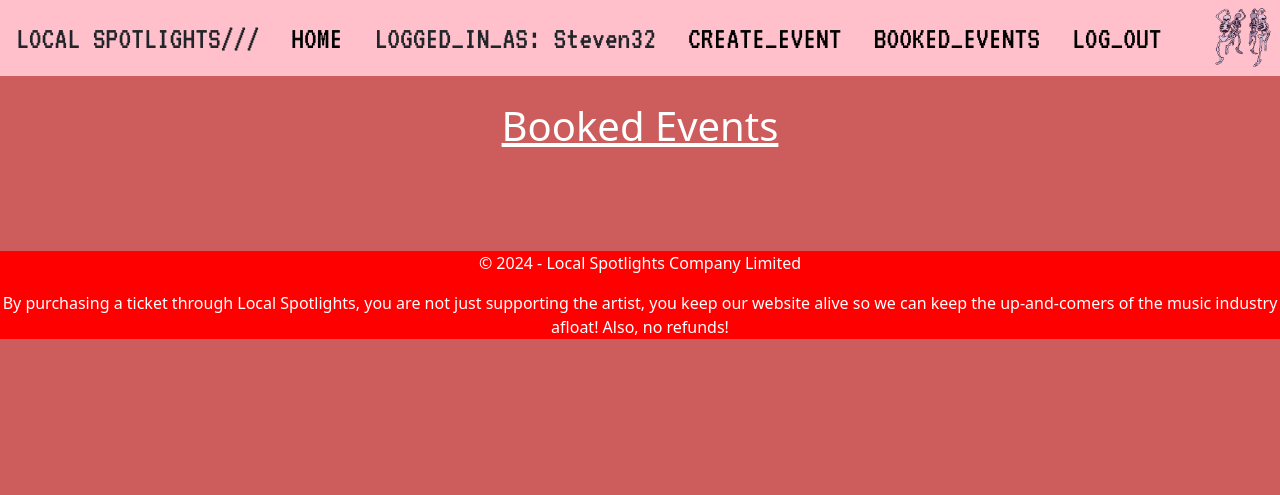
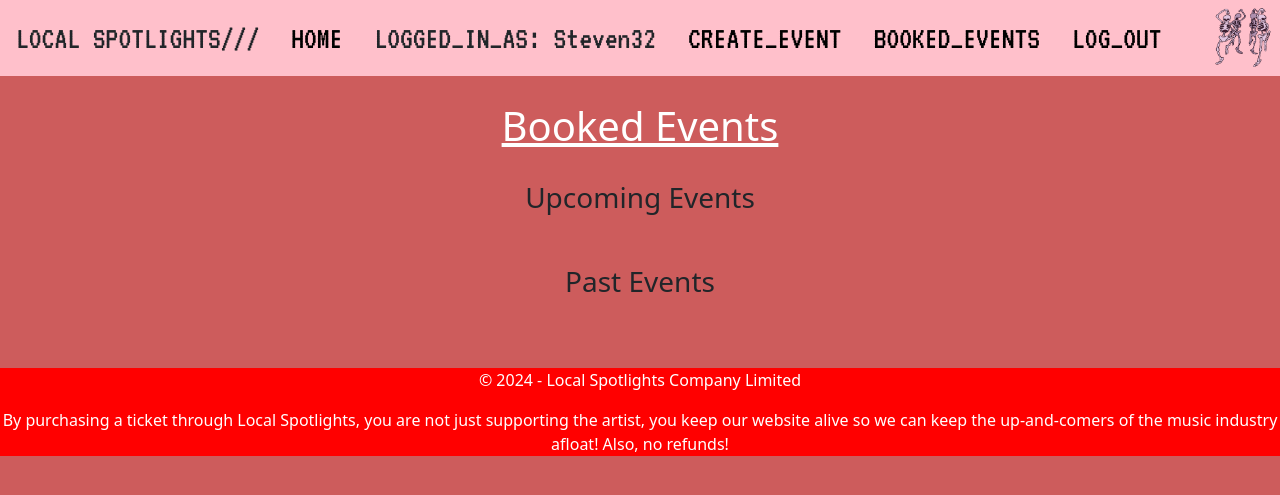
Before and after one commit to malzen0/IAB207-Assessment3-Group15, a Flask app: page /events/booked-events in a window 1280 px wide. Shown: the top 495 px of the page. Run offline with Flask 3, Linux system fonts and the light colour scheme; a user stored in the database is signed in; data that the repository does not hold is empty; some libraries are stand-ins or nearby versions; some web fonts are replaced.

Commit message:
Split booked events into upcoming and past events based on event status

```diff
--- a/a3_group15/local_spotlights/events.py
+++ b/a3_group15/local_spotlights/events.py
@@ -140,9 +140,10 @@ def cancel(id):
 # Booked events
 @eventbp.route('/booked-events')
 def booked_events():
-    orders = db.session.query(Order).filter_by(user_id=current_user.id).all()
-    order_event_info = [(order, order.event) for order in orders]
-    return render_template('events/booked_events.html', order_event_info=order_event_info)
+    orders = db.session.query(Order).join(Event).join(EventStatus).filter(Order.user_id == current_user.id).all()
+    upcoming_events = [(order, order.event) for order in orders if order.event.status.status == 'Open']
+    past_events = [(order, order.event) for order in orders if order.event.status.status != 'Open']
+    return render_template('events/booked_events.html', upcoming_events=upcoming_events, past_events=past_events)
 
 
 # Book event ticket
--- a/a3_group15/local_spotlights/static/styles/booked_event_style.css
+++ b/a3_group15/local_spotlights/static/styles/booked_event_style.css
@@ -134,3 +134,7 @@ a:hover, a:active {
     margin-right:auto;
 
 }
+
+h3{
+    text-align: center;
+}
--- a/a3_group15/local_spotlights/templates/events/booked_events.html
+++ b/a3_group15/local_spotlights/templates/events/booked_events.html
@@ -6,11 +6,11 @@
 
 <body class="body">
     {% block content %}
-
-    <div class="main_container">
-        <div style="font-size: 40px; text-decoration: underline; text-align: center; color:white;
+    <div style="font-size: 40px; text-decoration: underline; text-align: center; color:white;
         margin-bottom:25px;">Booked Events</div>
-        {% for order, event in order_event_info %}
+    <div class="upcoming_events">
+        <h3>Upcoming Events</h3>
+        {% for order, event in upcoming_events %}
         <div class="container">
             <div class="image">
                 <img src="{{event.img}}">
@@ -32,5 +32,31 @@
         </div>
         {% endfor %}
     </div>
+
+    <div class="past_events" style="margin-top: 50px;">
+        <h3>Past Events</h3>
+        {% for order, event in past_events %}
+        <div class="container">
+            <div class="image">
+                <img src="{{event.img}}">
+            </div>
+            <div class="text">
+                <h2>{{event.artist}}</h2>
+                <h5>{{event.status}}</h5>
+                <div class="Venue"><p> Venue: {{event.venue}} </p> </div>
+                <div class="price"><p> Genre: {{event.genre}} </p> </div>
+                <div class="date"><p> Event Date: {{event.date.strftime('%d-%b-%Y')}} </p> </div>
+                <a href="{{url_for('event.show', id=event.id)}}" class="btn btn-danger">View Details</a>
+            </div>
+            <div class="event_wrapper">
+                <h2 style="color: black; text-decoration: underline;">Order Details: </h2>
+                <div class="Order Date"><p>Date: {{ order.order_date.strftime('%d-%b-%Y') }} </p></div>
+                <div class="orderID"><p>OrderID: {{ order.id }}</p> </div>
+                <div class="Tickets Booked"><p>Tickets Booked: {{ order.ticket_quantity }}</p> </div>
+            </div>
+        </div>
+        {% endfor %}
+    </div>
+
     {% endblock content %}
 </body>
```
